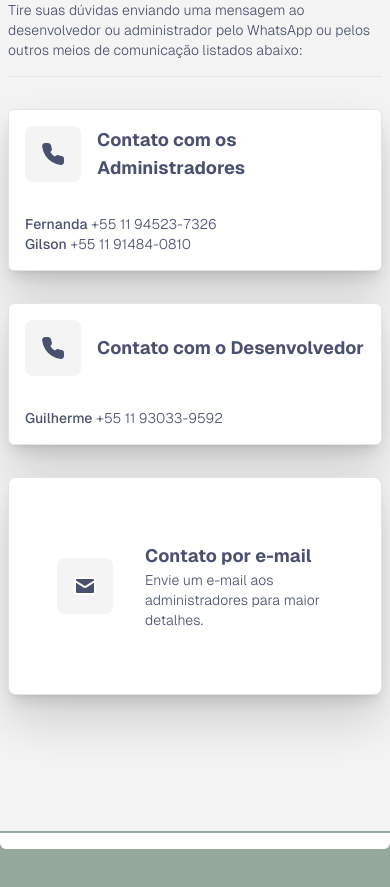
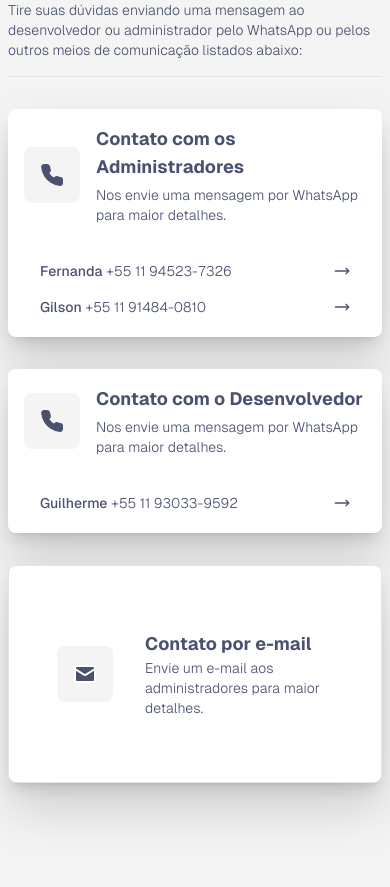
Before and after one commit to GuilhermeMota20/marriage-mum, a Next.js app: page / in a window 390 px wide. Shown: the part 5195-6082 px from the top of the page. Before the commit the page ends 6044 px from the top, so only its background shows below. Built offline with nearby package versions, Linux system fonts and the light colour scheme.

Commit message:
Feat -> Contact functions

```diff
--- a/app/components/custom-ui/contact/contactPhone.tsx
+++ b/app/components/custom-ui/contact/contactPhone.tsx
@@ -1,8 +1,9 @@
-import React from "react"
-import { Button } from "../../ui/button"
-import { cn } from "@/lib/utils"
-import { MoveRightIcon, PhoneIcon } from "lucide-react"
 import { ContactPhone as ContactPhoneType } from "@/app/types/contactPhone";
+import { removeSpecialCharacters } from "@/app/utils/removeSpecialCharacter";
+import { cn } from "@/lib/utils";
+import { MoveRightIcon, PhoneIcon } from "lucide-react";
+import Link from "next/link";
+import React from "react";
 
 interface Props {
   title: string;
@@ -13,18 +14,22 @@
   title,
   contact,
 }) => {
+  const handleConfirmPresence = (message: string, numberPhone: string) => {
+    const formatedPhone = removeSpecialCharacters(numberPhone);
+    return `https://api.whatsapp.com/send?phone=+${formatedPhone}&text=${message}`;
+  };
+
   return (
     <>
-      <Button
-        variant="outline"
+      <div
         className={cn(
-          "flex flex-col items-start justify-between h-auto p-4 gap-8 decoration-transparent text-[#49516F] hover:text-[#49516F] shadow-lg",
+          "flex flex-col items-start justify-between rounded-lg h-auto p-4 gap-8 decoration-transparent bg-white text-[#49516F] hover:text-[#49516F] shadow-lg",
           "md:flex-row md:items-center lg:px-12 lg:py-16",
         )}
       >
         <div
           className={cn(
-            "flex flex-col items-start gap-8",
+            "w-full flex flex-col items-start gap-4",
             "md:flex-row"
           )}
         >
@@ -32,27 +37,41 @@
             <div className="p-4 bg-[#F4F4F4] rounded-lg">
               <PhoneIcon className="fill-[#49516F] stroke-[#49516F]" />
             </div>
+
+            <div className="flex flex-col gap-1">
               <h4 className="flex md:hidden text-lg font-bold text-start text-wrap">
                 {title}
               </h4>
+              <p className="flex md:hidden text-sm font-light">Nos envie uma mensagem por WhatsApp para maior detalhes.</p>
+            </div>
           </div>
 
-          <div className="flex flex-col text-start">
+          <div className="w-full flex flex-col text-start gap-4">
+            <div className="flex flex-col gap-1">
               <h4 className="text-lg font-bold hidden md:block">
                 {title}
               </h4>
+              <p className="hidden md:block text-sm font-light">Nos envie uma mensagem por WhatsApp para maior detalhes.</p>
+            </div>
 
+            <div className="w-full flex flex-col gap-2">
               {contact?.map((item, index) => (
-              <p className="text-sm font-light" key={index}>
+                <Link
+                  key={index}
+                  href={handleConfirmPresence(item?.message, item?.number)}
+                  className="flex justify-between items-center gap-2 cursor-pointer hover:bg-[#F4F4F4] py-1 px-4 rounded-md"
+                >
+                  <p className="text-sm font-light" >
                     <span className="font-medium">{`${item?.name}${" "}`}</span>
                     {item?.number}
                   </p>
+                  <MoveRightIcon className="text-[#49516F] w-4 h-4" />
+                </Link>
               ))}
             </div>
           </div>
-
-        <MoveRightIcon strokeWidth={1} className="hidden md:flex text-[#49516F] w-8 h-8" />
-      </Button>
+        </div>
+      </div>
     </>
   )
 }
--- a/app/components/custom-ui/contact/index.tsx
+++ b/app/components/custom-ui/contact/index.tsx
@@ -5,22 +5,28 @@
 const mockData = [
   {
     name: "Fernanda",
-    number: "+55 11 94523-7326"
+    number: "+55 11 94523-7326",
+    message: `Olá, Fernanda! Tudo bem? Estou entrando em contato através do site {...}. Preciso esclarecer algumas dúvidas com você. Você teria um momento disponível agora?`,
+    type: "ADM"
   },
   {
     name: "Gilson",
-    number: "+55 11 91484-0810"
+    number: "+55 11 91484-0810",
+    message: `Olá, Gilson! Tudo bem? Estou entrando em contato através do site {...}. Preciso esclarecer algumas dúvidas com você. Você teria um momento disponível agora?`,
+    type: "ADM"
   },
-];
-
-const mockData2 = [
   {
     name: "Guilherme",
-    number: "+55 11 93033-9592"
+    number: "+55 11 93033-9592",
+    message: `Olá, Guilherme! Tudo bem? Estou entrando em contato através do site {...}. Preciso esclarecer algumas dúvidas com você. Você teria um momento disponível agora?`,
+    type: "DEV"
   },
 ];
 
 export const Contact = () => {
+  const admContactList = mockData?.filter((item) => item?.type?.includes("ADM"));
+  const devContactList = mockData?.filter((item) => item?.type?.includes("DEV"));
+
   return (
     <>
       <section className="w-full flex flex-col gap-8 mb-32">
@@ -39,8 +45,8 @@
             "lg:grid-cols-2 lg:grid-rows-2"
           )}
         >
-          <ContactPhone title="Contato com os Administradores" contact={mockData} />
-          <ContactPhone title="Contato com o Desenvolvedor" contact={mockData2} />
+          <ContactPhone title="Contato com os Administradores" contact={admContactList} />
+          <ContactPhone title="Contato com o Desenvolvedor" contact={devContactList} />
 
           <ContactMail />
         </div>
--- a/app/components/custom-ui/navbar/index.tsx
+++ b/app/components/custom-ui/navbar/index.tsx
@@ -20,7 +20,7 @@
     link: "gift",
   },
   {
-    label: "Conato/Suporte",
+    label: "Contato/Suporte",
     link: "suport",
   },
 ];
--- a/app/types/contactPhone.ts
+++ b/app/types/contactPhone.ts
@@ -1,4 +1,5 @@
 export interface ContactPhone {
   name: string;
-  number: string
+  number: string;
+  message: string;
 };
--- /dev/null
+++ b/app/utils/removeSpecialCharacter.tsx
@@ -0,0 +1,13 @@
+export const removeSpecialCharacters = (value: string): string => {
+  return value
+    .split("")
+    .filter((char) => {
+      const charCode = char.charCodeAt(0);
+      return (
+        (charCode >= 48 && charCode <= 57) || // números (0-9)
+        (charCode >= 65 && charCode <= 90) || // letras maiúsculas (A-Z)
+        (charCode >= 97 && charCode <= 122)   // letras minúsculas (a-z)
+      );
+    })
+    .join("");
+};
--- a/package.json
+++ b/package.json
@@ -11,6 +11,7 @@
   "dependencies": {
     "@hookform/resolvers": "^3.9.0",
     "@radix-ui/react-dialog": "^1.1.2",
+    "@radix-ui/react-dropdown-menu": "^2.1.2",
     "@radix-ui/react-label": "^2.1.0",
     "@radix-ui/react-slot": "^1.1.0",
     "@radix-ui/react-tabs": "^1.1.0",
```
Also changed, not shown: 1 other file (tests, documents, lock files or other folders). Lines whose indentation alone changed are shown as unchanged.
